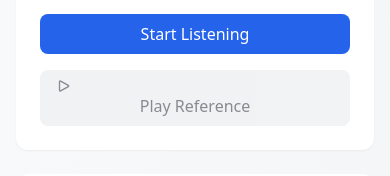
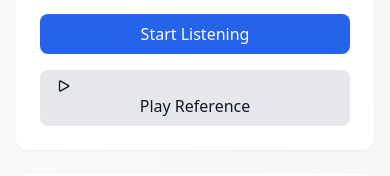
Before and after one commit to mezentsevs/guitar-tuner, a Nuxt app: page / in a window 390 px wide. Shown: the part 444-620 px from the top of the page. Built offline with nearby package versions, Linux system fonts and the light colour scheme.

Commit message:
fix: enable play reference without microphone access

```diff
--- a/components/Tuner.vue
+++ b/components/Tuner.vue
@@ -45,11 +45,7 @@
                                 {{ isListening ? 'Stop Listening' : 'Start Listening' }}
                             </Button>
 
-                            <Button
-                                variant="secondary"
-                                class="w-full"
-                                :disabled="!isInitialized"
-                                @click="playActiveString">
+                            <Button variant="secondary" class="w-full" @click="playActiveString">
                                 <PlayIcon class="w-4 h-4 mr-2" />
                                 Play Reference
                             </Button>
@@ -137,7 +133,6 @@ const {
     selectTuning,
 } = useTuner();
 
-const isInitialized = ref<boolean>(false);
 const isPlayingReference = ref<boolean>(false);
 
 const toggleListening = async (): Promise<void> => {
@@ -146,7 +141,6 @@ const toggleListening = async (): Promise<void> => {
     } else {
         try {
             await startListening();
-            isInitialized.value = true;
         } catch (error) {
             alert('Please allow microphone access to use the tuner');
         }
--- a/composables/useAudio.ts
+++ b/composables/useAudio.ts
@@ -10,6 +10,8 @@ export function useAudio() {
     const audioProcessor = ref<AudioProcessor | null>(null);
     const referenceAudio = ref<ReferenceAudio | null>(null);
     const isInitialized = ref<boolean>(false);
+
+    let isPlaybackReady = false;
 
     const initialize = async (): Promise<void> => {
         if (isInitialized.value) return;
@@ -25,11 +27,22 @@ export function useAudio() {
         }
     };
 
+    const initializePlayback = (): void => {
+        if (isPlaybackReady) return;
+
+        referenceAudio.value = new ReferenceAudio();
+        isPlaybackReady = true;
+    };
+
     const getCurrentFrequency = (): number | null => {
         return audioProcessor.value?.getFrequency() || null;
     };
 
     const playReferenceNote = (params: PlayNoteParams): void => {
+        if (!isPlaybackReady) {
+            initializePlayback();
+        }
+
         referenceAudio.value?.playFrequency(params.frequency, params.duration, params.volume);
     };
 
```
